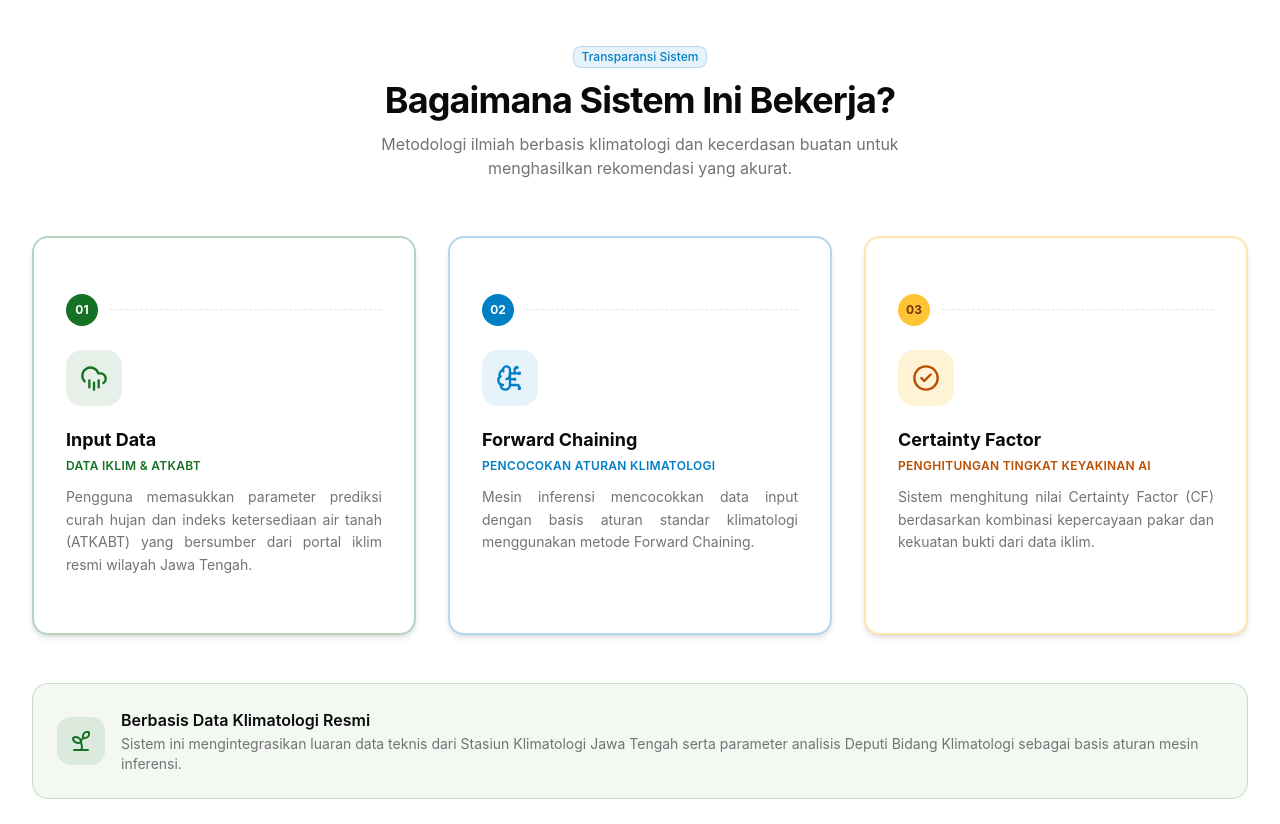
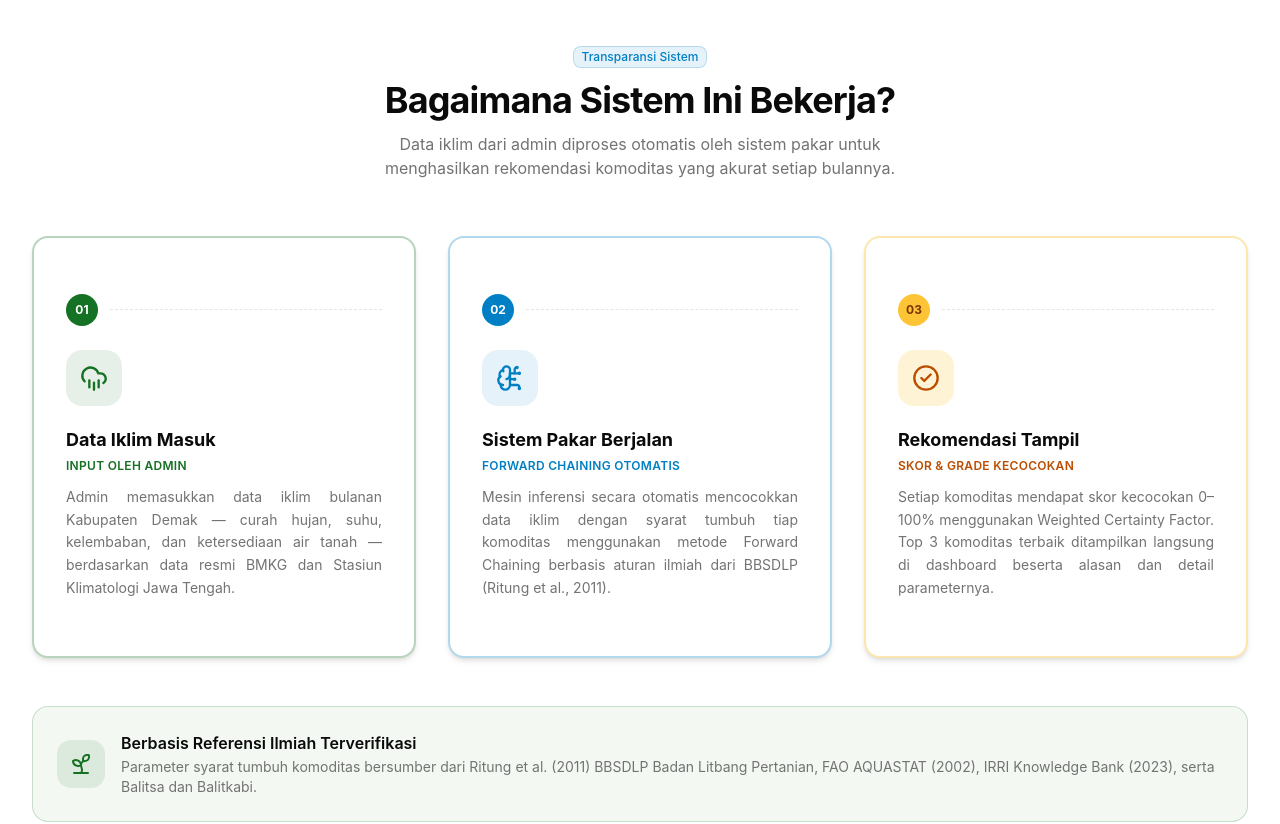
Before and after one commit to galviano888-cyber/projecetai, a React (Vite) app: page / in a window 1280 px wide. Shown: the part 2400-3224 px from the top of the page. Built offline with nearby package versions, Linux system fonts and the light colour scheme; no server answers; the database is empty.

Commit message:
feat: update konten bagaimana sistem bekerja sesuai alur tanpa input manual

```diff
--- a/src/pages/LandingPage.tsx
+++ b/src/pages/LandingPage.tsx
@@ -371,14 +371,38 @@ export default function LandingPage() {
             <Badge className="mb-3 bg-agri-blue/10 text-agri-blue border-agri-blue/20 hover:bg-agri-blue/10">Transparansi Sistem</Badge>
             <h2 className="text-3xl sm:text-4xl font-bold tracking-tight text-foreground mb-3">Bagaimana Sistem Ini Bekerja?</h2>
             <p className="text-muted-foreground max-w-xl mx-auto">
-              Metodologi ilmiah berbasis klimatologi dan kecerdasan buatan untuk menghasilkan rekomendasi yang akurat.
+              Data iklim dari admin diproses otomatis oleh sistem pakar untuk menghasilkan rekomendasi komoditas yang akurat setiap bulannya.
             </p>
           </div>
           <div className="grid gap-8 md:grid-cols-3">
             {[
-              { step: "01", icon: CloudRain, title: "Input Data", subtitle: "Data Iklim & ATKABT", description: "Pengguna memasukkan parameter prediksi curah hujan dan indeks ketersediaan air tanah (ATKABT) yang bersumber dari portal iklim resmi wilayah Jawa Tengah.", iconBg: "bg-agri-green/10", iconColor: "text-agri-green", borderColor: "border-agri-green/30", stepBg: "bg-agri-green text-white", subtitleColor: "text-agri-green" },
-              { step: "02", icon: BrainCircuit, title: "Forward Chaining", subtitle: "Pencocokan Aturan Klimatologi", description: "Mesin inferensi mencocokkan data input dengan basis aturan standar klimatologi menggunakan metode Forward Chaining.", iconBg: "bg-agri-blue/10", iconColor: "text-agri-blue", borderColor: "border-agri-blue/30", stepBg: "bg-agri-blue text-white", subtitleColor: "text-agri-blue" },
-              { step: "03", icon: CheckCircle2, title: "Certainty Factor", subtitle: "Penghitungan Tingkat Keyakinan AI", description: "Sistem menghitung nilai Certainty Factor (CF) berdasarkan kombinasi kepercayaan pakar dan kekuatan bukti dari data iklim.", iconBg: "bg-agri-yellow/20", iconColor: "text-amber-700", borderColor: "border-agri-yellow/40", stepBg: "bg-agri-yellow text-amber-900", subtitleColor: "text-amber-700" },
+              {
+                step: "01",
+                icon: CloudRain,
+                title: "Data Iklim Masuk",
+                subtitle: "Input oleh Admin",
+                description: "Admin memasukkan data iklim bulanan Kabupaten Demak — curah hujan, suhu, kelembaban, dan ketersediaan air tanah — berdasarkan data resmi BMKG dan Stasiun Klimatologi Jawa Tengah.",
+                iconBg: "bg-agri-green/10", iconColor: "text-agri-green",
+                borderColor: "border-agri-green/30", stepBg: "bg-agri-green text-white", subtitleColor: "text-agri-green"
+              },
+              {
+                step: "02",
+                icon: BrainCircuit,
+                title: "Sistem Pakar Berjalan",
+                subtitle: "Forward Chaining Otomatis",
+                description: "Mesin inferensi secara otomatis mencocokkan data iklim dengan syarat tumbuh tiap komoditas menggunakan metode Forward Chaining berbasis aturan ilmiah dari BBSDLP (Ritung et al., 2011).",
+                iconBg: "bg-agri-blue/10", iconColor: "text-agri-blue",
+                borderColor: "border-agri-blue/30", stepBg: "bg-agri-blue text-white", subtitleColor: "text-agri-blue"
+              },
+              {
+                step: "03",
+                icon: CheckCircle2,
+                title: "Rekomendasi Tampil",
+                subtitle: "Skor & Grade Kecocokan",
+                description: "Setiap komoditas mendapat skor kecocokan 0–100% menggunakan Weighted Certainty Factor. Top 3 komoditas terbaik ditampilkan langsung di dashboard beserta alasan dan detail parameternya.",
+                iconBg: "bg-agri-yellow/20", iconColor: "text-amber-700",
+                borderColor: "border-agri-yellow/40", stepBg: "bg-agri-yellow text-amber-900", subtitleColor: "text-amber-700"
+              },
             ].map((item) => (
               <Card key={item.step} className={`h-full border-2 ${item.borderColor} rounded-2xl shadow-md hover:shadow-xl transition-all hover:-translate-y-1 group`}>
                 <CardContent className="p-8">
@@ -401,9 +425,9 @@ export default function LandingPage() {
               <Sprout className="size-6 text-agri-green" />
             </div>
             <div className="text-center sm:text-left">
-              <p className="font-semibold text-foreground">Berbasis Data Klimatologi Resmi</p>
+              <p className="font-semibold text-foreground">Berbasis Referensi Ilmiah Terverifikasi</p>
               <p className="text-sm text-muted-foreground mt-0.5">
-                Sistem ini mengintegrasikan luaran data teknis dari Stasiun Klimatologi Jawa Tengah serta parameter analisis Deputi Bidang Klimatologi sebagai basis aturan mesin inferensi.
+                Parameter syarat tumbuh komoditas bersumber dari Ritung et al. (2011) BBSDLP Badan Litbang Pertanian, FAO AQUASTAT (2002), IRRI Knowledge Bank (2023), serta Balitsa dan Balitkabi.
               </p>
             </div>
           </div>
```
